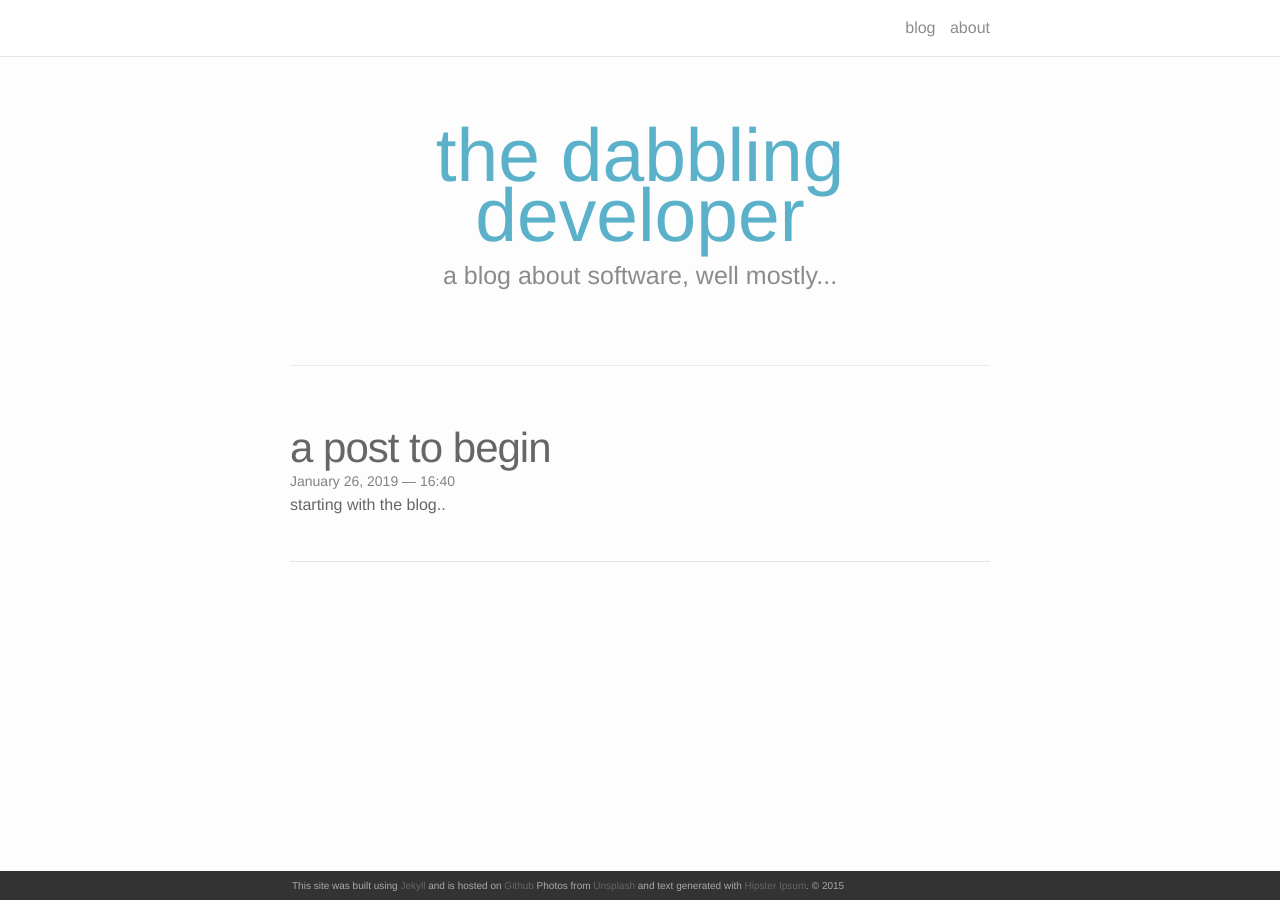
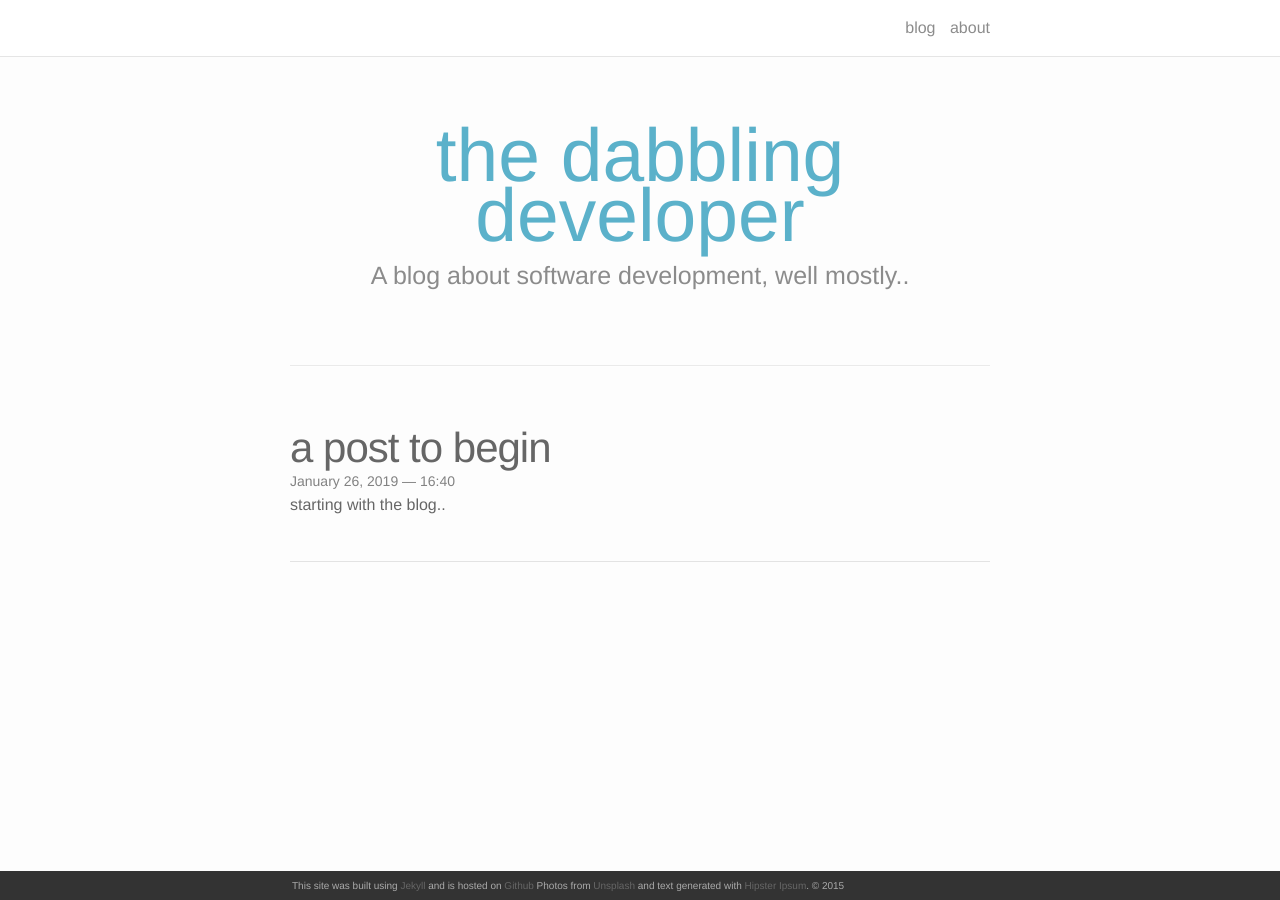
Before and after one commit to Vasu014/Vasu014.github.io, a Jekyll site: the page built from index.html, in a window 1280 px wide. Built offline with Jekyll 4.4.1, drawn with Linux system fonts in a browser that asks for light colours; nearby versions of some CDN libraries; the list of posts is cut into pages by our own code.

Commit message:
Fix Description

```diff
--- a/_config.yml
+++ b/_config.yml
@@ -1,7 +1,7 @@
 # Site settings
 title: the dabbling developer
 email: voodoorapter014@gmail.com
-description: "A blog about software, well mostly.."
+description: "A blog about software development, well mostly.."
 baseurl:  # the subpath of your site, e.g. /blog/
 url:  # the base hostname & protocol for your site
 twitter_username: twitter_username
--- a/index.html
+++ b/index.html
@@ -4,7 +4,7 @@ layout: default
 
 <div class="header-bar">
   <h1>{{ site.title }}</h1>
-  <h2>a blog about software, well mostly...</h2>
+  <h2>{{ site.description }}</h2>
   <br/>
   <hr>
   <br/>
```
